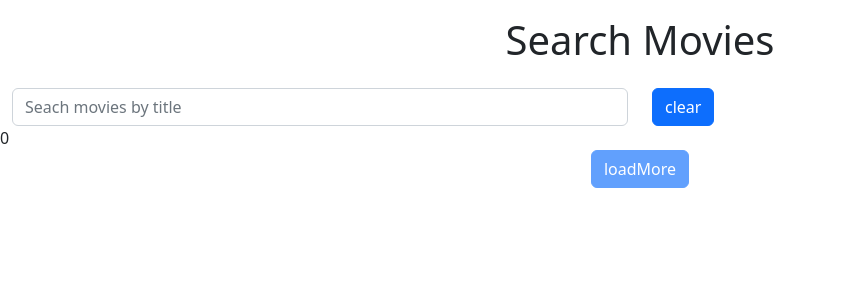
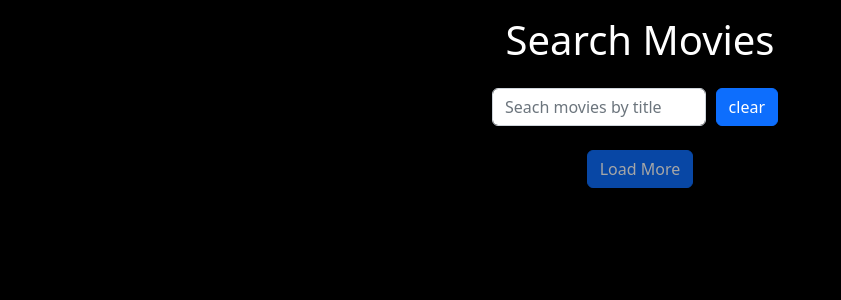
Before and after one commit to DorianGosse/OMDB-Search, a React (Create React App) app: page / in a window 1280 px wide. Shown: the top 300 px of the page, without its empty margins (0-841 px from the left). Built offline with nearby package versions, Linux system fonts and the light colour scheme.

Commit message:
impl loading logic and spinner / touch up styles

```diff
--- a/src/App.css
+++ b/src/App.css
@@ -1,3 +1,4 @@
 .App {
   text-align: center;
+  min-height: 100vh;
 }
--- a/src/components/Button/Button.css
+++ b/src/components/Button/Button.css
@@ -0,0 +1,4 @@
+.search {
+  margin-left: 10px;
+  margin-right: 10px;
+}
--- a/src/components/Button/Button.js
+++ b/src/components/Button/Button.js
@@ -4,8 +4,7 @@ import { Button as BootstrapButton } from 'react-bootstrap'
 import './Button.css'
 
 const classNameByType = {
-  search: 'search',
-  moiveBtn: 'movie-result-btn'
+  search: 'search'
 }
 
 export const Button = ({ label, type, ...props}) => (
--- a/src/components/MovieTile/MovieTile.css
+++ b/src/components/MovieTile/MovieTile.css
@@ -1,9 +1,11 @@
 .movie-tile-container {
-  background-color: grey;
+  background-color: #090909;
   border-radius: 15px;
-  height: 450px;
-  max-height: max-content;
+  height: 100%;
+  flex-direction: column;
+  position: relative;
 
+  color: #ffffff;
 }
 
 .movie-tile-container img {
@@ -14,3 +16,8 @@
 .movie-tile-container .row {
   padding-bottom: 20px;
 }
+
+.movie-tile-btn-row {
+  position: absolute;
+  bottom: 0;
+}
--- a/src/components/MovieTile/MovieTile.js
+++ b/src/components/MovieTile/MovieTile.js
@@ -5,9 +5,9 @@ import { Button } from '../Button'
 import './MovieTile.css'
 
 export const MovieTile = ({ movieObj }) => (
-  <Container className='movie-tile-container mb-5'>
-    <Row> <Col> <h5> {`${movieObj.Title} (${movieObj.Year})`} </h5> </Col> </Row>
-    <Row> <Col> <img src={ movieObj.Poster } alt='no-available-poster'/> </Col> </Row>
-    <Row> <Col> <Button label='More' onClick={() => console.log('add movie more btn func')} /> </Col> </Row>
+  <Container key={`${movieObj.imdbId}-${movieObj.Title}`} fluid className='movie-tile-container d-flex align-content-center align-items-center'>
+    <Row className='pt-2'> <Col> <h5> {`${movieObj.Title} (${movieObj.Year})`} </h5> </Col> </Row>
+    <Row className='pb-5 mb-5'> <Col> <img src={ movieObj.Poster } alt='no-available-poster'/> </Col> </Row>
+    <Row className='movie-tile-btn-row'> <Col> <Button label='More' onClick={() => console.log('add movie more btn func')} /> </Col> </Row>
   </Container>
 )
--- a/src/components/Search/MovieSearch/Search.js
+++ b/src/components/Search/MovieSearch/Search.js
@@ -16,14 +16,17 @@ const MovieSearch = ({}) => {
   const [movieResults, setMovieResults] = useState([])
   const [resultsPage, setResultsPage] = useState(1)
   const [showingAllResults, setShowingAllResults] = useState(true)
-  const [loading, setLoading] = useState(true)
+  const [loading, setLoading] = useState(false)
 
   const handleSearchTermChange = async (searchTerm) => {
     setSearchTerm(searchTerm)
+    searchTerm.length > 1 && setLoading(true)
     searchTerm.length > 1 && await getMoviesByName(searchTerm, 1).then(result => {
+      if (typeof result.Search === 'undefined') return
       setMovieResults(result.Search ? result.Search : [])
       result.Search.length === resultsPage * 10 ? setShowingAllResults(false) : setShowingAllResults(true)
     })
+    setLoading(false)
   }
 
   const handleClearOnClick = () => {
@@ -36,6 +39,7 @@ const MovieSearch = ({}) => {
     setResultsPage(resultsPage + 1)
     if (movieResults.length === resultsPage * 10) {
       await getMoviesByName(searchTerm, resultsPage + 1).then(result => {
+        if (typeof result.Search === 'undefined') return
         setMovieResults([...movieResults, ...result.Search])
         result.Search.length === 10 ? setShowingAllResults(false) : setShowingAllResults(true)
       })
@@ -44,31 +48,31 @@ const MovieSearch = ({}) => {
 
   const createSearchBox = () => (
     <>
-      <Row>
-        <Col> <Input placeholder='Seach movies by title' onChange={e => handleSearchTermChange(e.target.value)} value={searchTerm || ''}/> </Col>
-        <Col className='text-start'> <Button label='clear' onClick={() => handleClearOnClick()} /> </Col>
+      <Row className='justify-content-center'>
+        <Col lg={3} md={6} className='d-flex'>
+          <Input placeholder='Seach movies by title' onChange={e => handleSearchTermChange(e.target.value)} value={searchTerm || ''}/>
+          <Button label='clear' type='search' onClick={() => handleClearOnClick()} />
+        </Col>
       </Row>
-      <Row> <Col className='text-start'> {searchTerm.length && movieResults.length === 0 ? 'No Results' : null} </Col> </Row>
+      <Row className='pb-4'> <Col className='text-start'> {searchTerm.length && movieResults.length === 0 ? 'No Results' : null} </Col> </Row>
     </>
   )
 
   const createResultDisplay = () => (
-    <Row>
-      {movieResults.length && movieResults.map(mov => (
-        <Col lg={3} mb={4} sm={4}> <MovieTile movieObj={mov} /> </Col>
-      ))}
+    <Row className='results-row p-0'>
+      {movieResults.length && !loading ? movieResults.map(mov => (
+        <Col className='p-3 result-col d-table-cell' lg={3} mb={4} sm={4}> <MovieTile movieObj={mov} /> </Col>
+      )) : null}
     </Row>
   )
-
-  console.log('movieResult', movieResults)
-  console.log('showing all results', showingAllResults)
 
   return (
     <Container fluid>
       <Row className='pt-3 pb-3'> <PageHeader text='Search Movies' /> </Row>
       {createSearchBox()}
-      <Row> {createResultDisplay()} </Row>
-      <Row> <Col> <Button label='loadMore' onClick={() => handleLoadMoreClick()} disabled={showingAllResults}/> </Col> </Row>
+      { loading ? <Row className='p-5'> <Col> <Spinner animation="border" variant='primary'> </Spinner> </Col> </Row> : null}
+      {createResultDisplay()}
+      <Row className='pb-3'> <Col> <Button label='Load More' onClick={() => handleLoadMoreClick()} disabled={showingAllResults}/> </Col> </Row>
     </Container>
   )
 }
--- a/src/index.css
+++ b/src/index.css
@@ -1,3 +1,8 @@
+#root {
+  background-color: #000000;
+  color: #ffffff;
+}
+
 body {
   margin: 0;
   font-family: -apple-system, BlinkMacSystemFont, 'Segoe UI', 'Roboto', 'Oxygen',
@@ -6,8 +11,3 @@ body {
   -webkit-font-smoothing: antialiased;
   -moz-osx-font-smoothing: grayscale;
 }
-
-code {
-  font-family: source-code-pro, Menlo, Monaco, Consolas, 'Courier New',
-    monospace;
-}
```
